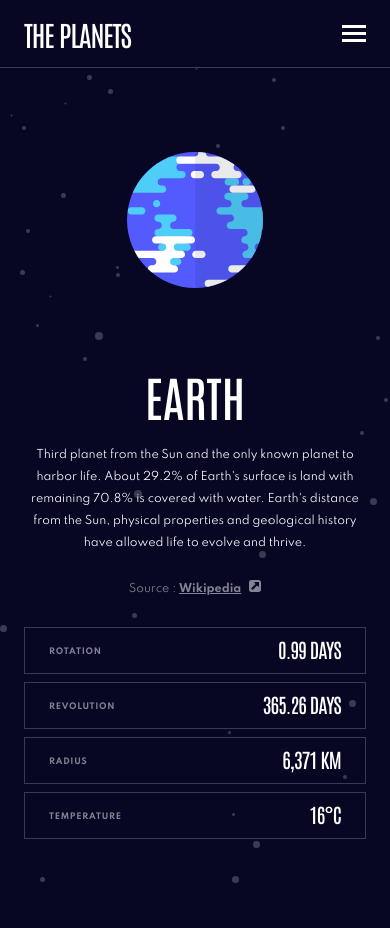
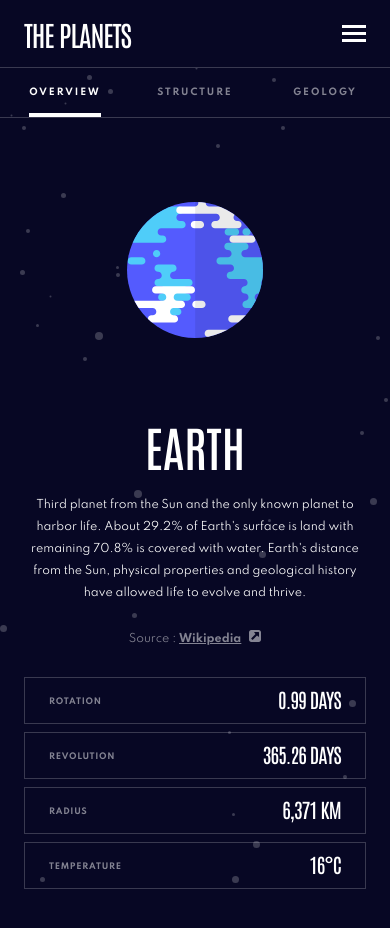
Before and after one commit to yjcyun/frontend_mentor, a React (Create React App) app in the folder intermediate/planet_fact_site/: page /earth in a window 390 px wide. Shown: the top 928 px of the page. Before the commit the page ends 895 px from the top, so only its background shows below. Built offline with nearby package versions, Linux system fonts and the light colour scheme.

Commit message:
:iphone: Add mobile button styles

```diff
--- a/intermediate/planet_fact_site/src/components/button-group.tsx
+++ b/intermediate/planet_fact_site/src/components/button-group.tsx
@@ -21,7 +21,10 @@ const StyledButtonGroup = styled.div`
   margin-top: 39px;
 
   @media (max-width: 767px) {
-    display: none;
+    flex-direction: row;
+    margin-top: 0;
+    padding: 20px 0;
+    border-bottom: 1px solid var(--white-20);
   }
 `;
 
--- a/intermediate/planet_fact_site/src/components/button.tsx
+++ b/intermediate/planet_fact_site/src/components/button.tsx
@@ -1,5 +1,6 @@
 import { useNavigate } from "react-router-dom";
 import styled from "styled-components";
+import { useWindowDimensions } from "../hooks/useWindowDimensions";
 
 interface ButtonProps {
   active?: boolean;
@@ -42,6 +43,37 @@ const StyledButton = styled.button<StyledButtonProps>`
     background: ${(props) => props.bg};
     border-color: ${(props) => props.bg};
   }
+
+  @media (max-width: 767px) {
+    border: none;
+    text-align: center;
+    line-height: 100%;
+    padding: 0;
+    color: var(--white-50);
+    font-size: 0.9rem;
+    letter-spacing: 1.93px;
+
+    .index {
+      display: none;
+    }
+
+    &:hover {
+      background: none;
+    }
+
+    &.active {
+      background: transparent;
+
+      .label {
+        border-bottom: 4px solid white;
+        color: var(--white);
+      }
+    }
+
+    .label {
+      padding-bottom: 16px;
+    }
+  }
 `;
 
 export const Button: React.FC<ButtonProps> = ({
@@ -53,6 +85,7 @@ export const Button: React.FC<ButtonProps> = ({
   text,
   to,
 }) => {
+  const { width } = useWindowDimensions();
   const navigate = useNavigate();
 
   return (
@@ -65,7 +98,8 @@ export const Button: React.FC<ButtonProps> = ({
       }}
     >
       <span className="index">{index}</span>
-      <span>{text}</span>
+
+      <span className="label">{width > 767 ? text : category}</span>
     </StyledButton>
   );
 };
--- /dev/null
+++ b/intermediate/planet_fact_site/src/hooks/useWindowDimensions.tsx
@@ -0,0 +1,28 @@
+import { useState, useEffect } from 'react';
+
+const getWindowDimensions = () => {
+  const { innerWidth: width, innerHeight: height } = window;
+
+  return {
+    width,
+    height,
+  };
+};
+
+export const useWindowDimensions = () => {
+  const [windowDimensions, setWindowDimensions] = useState(
+    getWindowDimensions()
+  );
+
+  useEffect(() => {
+    const handleResize = () => {
+      setWindowDimensions(getWindowDimensions());
+    };
+
+    window.addEventListener('resize', handleResize);
+
+    return () => window.removeEventListener('resize', handleResize);
+  }, []);
+
+  return windowDimensions;
+};
--- a/intermediate/planet_fact_site/src/pages/planet.tsx
+++ b/intermediate/planet_fact_site/src/pages/planet.tsx
@@ -3,14 +3,17 @@ import { useState } from "react";
 import { useParams } from "react-router-dom";
 
 import data from "./data.json";
+import { colours } from "./colour-data";
+
+import { useWindowDimensions } from "../hooks/useWindowDimensions";
 
 import { ButtonGroup } from "../components/button-group";
 import { Information } from "../components/information";
 import { CardGroup } from "../components/card-group";
+
 import { CardType } from "../types";
 
 import bgStars from "../assets/background-stars.svg";
-import { colours } from "./colour-data";
 
 const StyledPlanet = styled.div`
   background: url(${bgStars});
@@ -39,6 +42,7 @@ const TopDiv = styled.div`
   display: flex;
   justify-content: space-between;
   margin-bottom: 87px;
+  gap: 10rem;
 
   .img-cont {
     flex: 1;
@@ -64,6 +68,7 @@ const TopDiv = styled.div`
   @media (max-width: 996px) {
     flex-direction: column;
     margin-bottom: 27px;
+    gap: 0;
 
     .img-cont {
       min-height: 460px;
@@ -103,6 +108,7 @@ const TopDiv = styled.div`
 export const PlanetPage = () => {
   const { planetId } = useParams();
   const [activeButton, setActiveButton] = useState("overview");
+  const { width } = useWindowDimensions();
 
   const planet = data.filter((d) => d.name.toLowerCase() === planetId)[0];
 
@@ -157,6 +163,13 @@ export const PlanetPage = () => {
 
   return (
     <StyledPlanet>
+      {width <= 767 && (
+        <ButtonGroup
+          bg={getPlanetColour().colour}
+          onChange={buttonHandler}
+          activeButton={activeButton}
+        />
+      )}
       <InnerDiv>
         <TopDiv>
           <div className="img-cont">
@@ -179,11 +192,13 @@ export const PlanetPage = () => {
               content={getActiveInformation()!.content}
               source={getActiveInformation()!.source}
             />
-            <ButtonGroup
-              bg={getPlanetColour().colour}
-              onChange={buttonHandler}
-              activeButton={activeButton}
-            />
+            {width > 767 && (
+              <ButtonGroup
+                bg={getPlanetColour().colour}
+                onChange={buttonHandler}
+                activeButton={activeButton}
+              />
+            )}
           </div>
         </TopDiv>
         <CardGroup data={cardData} />
```
